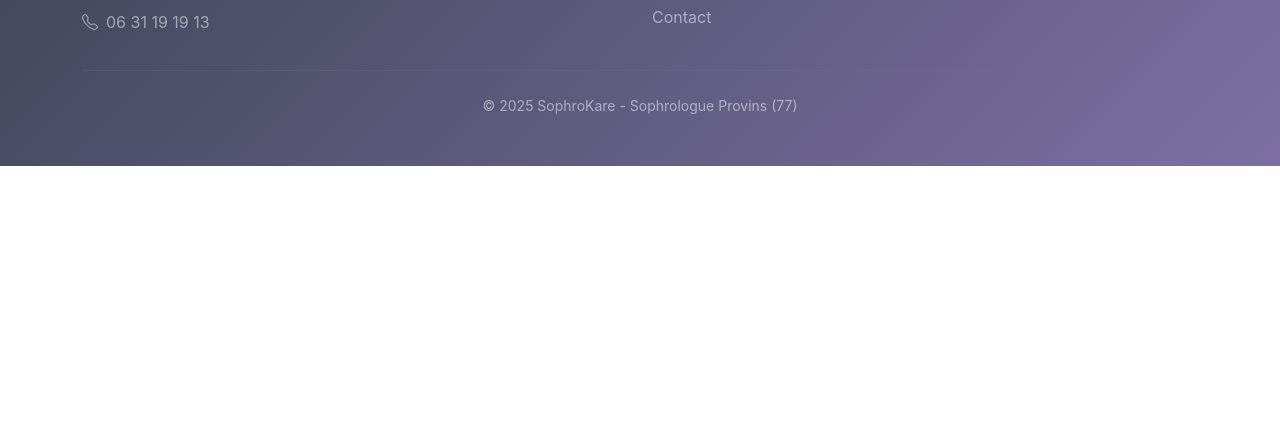
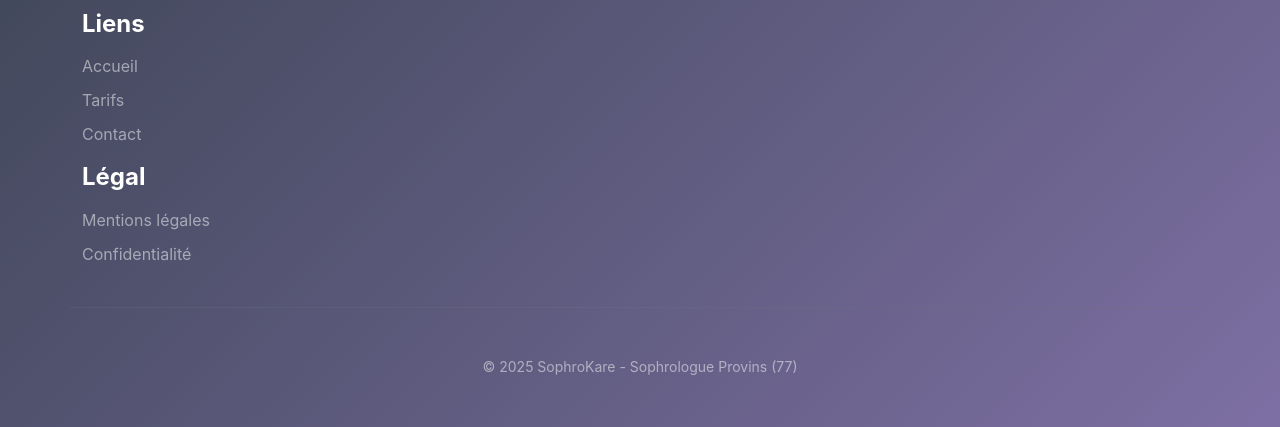
Before and after one commit to jaoiad/sophrokare, a plain HTML site: page sophrologue-provins.html in a window 1280 px wide. Shown: the part 2423-2850 px from the top of the page. Before the commit the page ends 2589 px from the top, so only its background shows below. Drawn offline with nearby package versions, Linux system fonts and the light colour scheme.

Commit message:
ta modif

```diff
--- a/sophrologue-provins.html
+++ b/sophrologue-provins.html
@@ -232,8 +232,7 @@
                 <div class="col-lg-6">
                     <h3 class="fw-bold mb-3">SophroKare</h3>
                     <p class="text-white-50">Sophrologue certifiée basée à Nangis, intervenant à Provins et dans toute la Seine-et-Marne.</p>
-                    <p class="text-white-50 mb-0"><i class="bi bi-telephone me-2"></i>06 31 19 19 13</p>
-                </div>
+
                 <div class="col-lg-3">
                     <h4 class="fw-bold mb-3">Liens</h4>
                     <ul class="list-unstyled">
```
Also changed, not shown: sophrologue-coulommiers.html (+1 -1 lines), sophrologue-fontainebleau.html (+1 -1 lines), sophrologue-melun.html (+1 -1 lines), sophrologue-montereau.html (+1 -1 lines), sophrologue-nemours.html (+1 -1 lines).
